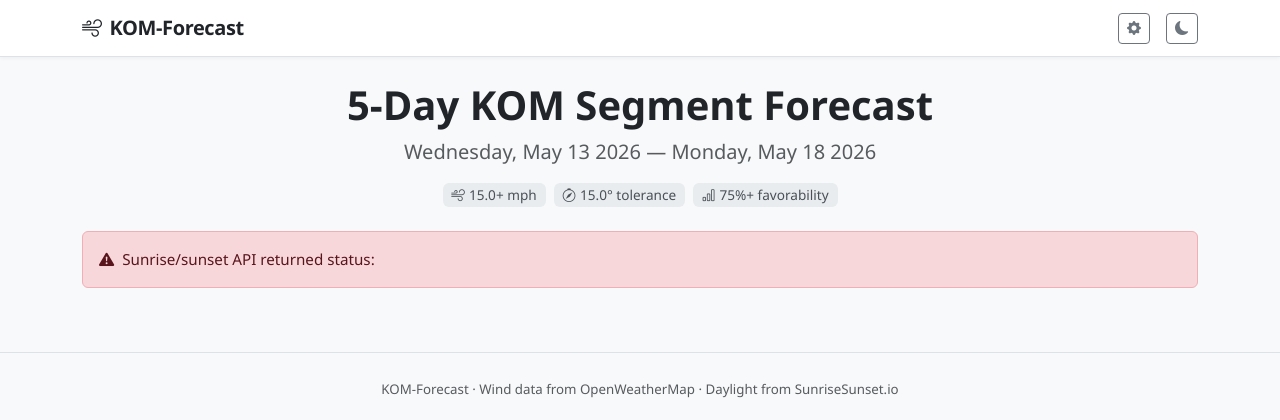
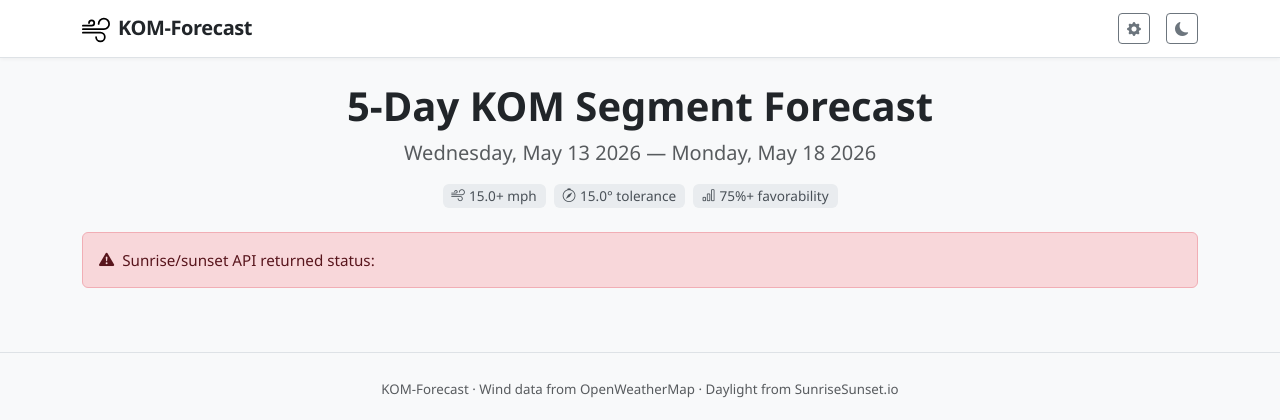
Before and after one commit to arudnitsky/kom_forecast, a FastAPI app: page / in a window 1280 px wide. Shown: the top 420 px of the page. Run offline with FastAPI, Linux system fonts and the light colour scheme; data that the repository does not hold is empty.

Commit message:
Add favicon

```diff
--- a/static/style.css
+++ b/static/style.css
@@ -287,3 +287,12 @@ footer {
         font-size: var(--kom-font-size-xs);
     }
 }
+
+/* Site icon (used in navbar and favicon) */
+.site-icon {
+    width: 28px;
+    height: 28px;
+    object-fit: contain;
+    vertical-align: middle;
+    border-radius: 4px;
+}
--- a/templates/base.html
+++ b/templates/base.html
@@ -5,6 +5,7 @@
     <meta charset="UTF-8">
     <meta name="viewport" content="width=device-width, initial-scale=1.0">
     <title>KOM-Forecast</title>
+    <link rel="icon" href="/static/wind.svg" type="image/png">
     <link href="https://cdn.jsdelivr.net/npm/bootstrap@5.3.3/dist/css/bootstrap.min.css" rel="stylesheet">
     <link href="https://cdn.jsdelivr.net/npm/bootstrap-icons@1.11.3/font/bootstrap-icons.min.css" rel="stylesheet">
     <link href="/static/style.css" rel="stylesheet">
@@ -14,7 +15,7 @@
     <nav class="navbar navbar-expand-lg sticky-top">
         <div class="container">
             <a class="navbar-brand fw-bold" href="/">
-                <i class="bi bi-wind me-2"></i>KOM-Forecast
+                <img src="/static/wind.svg" alt="KOM-Forecast" class="site-icon me-2">KOM-Forecast
             </a>
             <div class="d-flex align-items-center gap-3">
                 <button class="btn btn-sm btn-outline-secondary" data-bs-toggle="modal" data-bs-target="#settingsModal"
```
Also changed, not shown: static/SegmentCompass.png (added), static/wind.svg (added).
